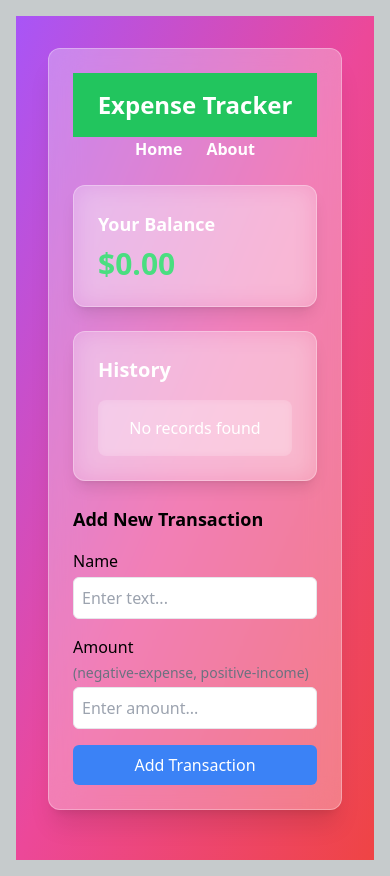
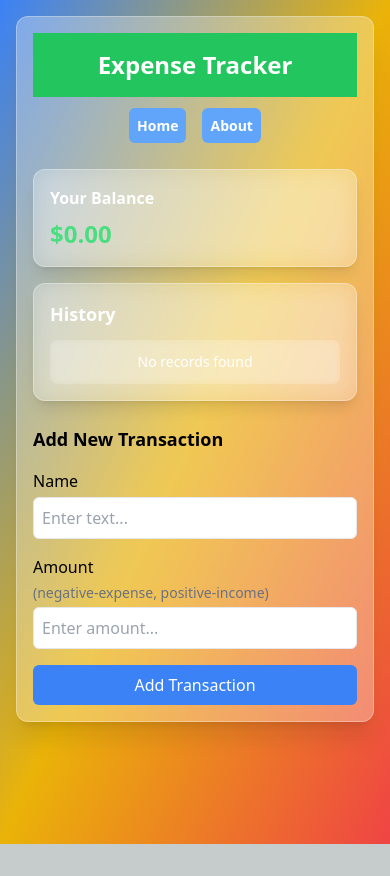
Before and after one commit to Papol14/expense-tracker-react, a React (Vite) app: page / in a window 390 px wide. After the commit the page ends 844 px from the top, so only its background shows below. Built offline with nearby package versions, Linux system fonts and the light colour scheme.

Commit message:
Fixed responsiveness

```diff
--- a/src/App.jsx
+++ b/src/App.jsx
@@ -6,7 +6,18 @@ import History from "./components/History";
 import TransactionForm from "./components/TransactionForm";
 import About from "./pages/About";
 
-const HomePage = ({ transactions, deleteTransaction, editTransaction, addTransaction, editingTransaction, getBalance }) => {
+const HomePage = ({
+  transactions,
+  deleteTransaction,
+  editTransaction,
+  addTransaction,
+  editingTransaction,
+  editForm,
+  handleEditFormChange,
+  handleSave,
+  handleCancel,
+  getBalance
+}) => {
   return (
     <>
       <Balance balance={getBalance()} />
@@ -14,6 +25,11 @@ const HomePage = ({ transactions, deleteTransaction, editTransaction, addTransac
         transactions={transactions}
         onDelete={deleteTransaction}
         onEdit={editTransaction}
+        editForm={editForm}
+        onEditFormChange={handleEditFormChange}
+        onSave={handleSave}
+        onCancel={handleCancel}
+        editingTransaction={editingTransaction}
       />
       <TransactionForm
         addTransaction={addTransaction}
@@ -29,12 +45,41 @@ const App = () => {
     return savedTransactions ? JSON.parse(savedTransactions) : [];
   });
   const [editingTransaction, setEditingTransaction] = useState(null);
+  const [editForm, setEditForm] = useState({
+    description: '',
+    amount: 0
+  });
 
-  // Save to localStorage whenever transactions change
   useEffect(() => {
     localStorage.setItem('transactions', JSON.stringify(transactions));
   }, [transactions]);
 
+  const handleEditFormChange = (field, value) => {
+    setEditForm(prev => ({
+      ...prev,
+      [field]: value
+    }));
+  };
+
+  const handleSave = (id) => {
+    const updatedTransaction = {
+      ...editForm,
+      id: id,
+      amount: parseFloat(editForm.amount)
+    };
+    setTransactions(
+      transactions.map((t) =>
+        t.id === id ? updatedTransaction : t
+      )
+    );
+    setEditingTransaction(null);
+    setEditForm({ description: '', amount: 0 });
+  };
+
+  const handleCancel = () => {
+    setEditingTransaction(null);
+    setEditForm({ description: '', amount: 0 });
+  };
 
   const addTransaction = (transaction) => {
     if (editingTransaction) {
@@ -54,18 +99,11 @@ const App = () => {
   };
 
   const editTransaction = (transaction) => {
-    if (editingTransaction && transaction.id === editingTransaction.id) {
-      // If we're updating an existing transaction
-      setTransactions(
-        transactions.map((t) =>
-          t.id === transaction.id ? transaction : t
-        )
-      );
-      setEditingTransaction(null);
-    } else {
-      // If we're starting to edit a transaction
     setEditingTransaction(transaction);
-    }
+    setEditForm({
+      description: transaction.description,
+      amount: transaction.amount
+    });
   };
 
   const getBalance = () => {
@@ -74,16 +112,16 @@ const App = () => {
 
   return (
     <Router>
-      <div className="min-h-screen bg-gradient-to-br from-purple-500 via-pink-500 to-red-500 p-8">
-        <div className="max-w-xl mx-auto backdrop-blur-lg bg-white/30 p-6 rounded-xl shadow-xl border border-white/30">
+      <div className="min-h-screen bg-gradient-to-br from-blue-500 via-yellow-500 to-red-500 p-4 sm:p-8">
+        <div className="w-full max-w-xl mx-auto backdrop-blur-lg bg-white/30 p-4 sm:p-6 rounded-xl shadow-xl border border-white/30">
           <Header />
-          <nav className="mb-6">
-            <ul className="flex gap-6 justify-center">
+          <nav className="mb-4 sm:mb-6">
+            <ul className="flex gap-4 sm:gap-6 justify-center p-4">
               <li>
-                <Link to="/" className="text-white hover:text-gray-200 transition-colors font-semibold">Home</Link>
+                <Link to="/" className="bg-blue-400 p-2 rounded-md text-white hover:text-gray-200 transition-colors font-semibold text-sm sm:text-base">Home</Link>
               </li>
               <li>
-                <Link to="/about" className="text-white hover:text-gray-200 transition-colors font-semibold">About</Link>
+                <Link to="/about" className="bg-blue-400 p-2 rounded-md text-white hover:text-gray-200 transition-colors font-semibold text-sm sm:text-base">About</Link>
               </li>
             </ul>
           </nav>
@@ -98,6 +136,10 @@ const App = () => {
                   editTransaction={editTransaction}
                   addTransaction={addTransaction}
                   editingTransaction={editingTransaction}
+                  editForm={editForm}
+                  handleEditFormChange={handleEditFormChange}
+                  handleSave={handleSave}
+                  handleCancel={handleCancel}
                   getBalance={getBalance}
                 />
               }
--- a/src/components/Balance.jsx
+++ b/src/components/Balance.jsx
@@ -1,8 +1,8 @@
 const Balance = ({ balance }) => {
   return (
-    <div className="backdrop-blur-md bg-white/20 p-6 rounded-xl shadow-lg border border-white/30 mb-6">
-      <h2 className="text-lg font-semibold text-white mb-2">Your Balance</h2>
-      <h3 className={`text-3xl font-bold ${
+    <div className="backdrop-blur-md bg-white/20 p-4 sm:p-6 rounded-xl shadow-lg border border-white/30 mb-4 sm:mb-6">
+      <h2 className="text-base sm:text-lg font-semibold text-white mb-2">Your Balance</h2>
+      <h3 className={`text-2xl sm:text-3xl font-bold ${
         balance < 0 ? 'text-red-400' : 'text-green-400'
       } transition-colors`}>
         ${balance.toFixed(2)}
--- a/src/components/History.jsx
+++ b/src/components/History.jsx
@@ -1,43 +1,18 @@
-import { useState } from 'react';
-
-const History = ({ transactions, onDelete, onEdit }) => {
-  const [editingId, setEditingId] = useState(null);
-  const [editForm, setEditForm] = useState({
-    description: '',
-    amount: 0
-  });
-
-  const handleEdit = (transaction) => {
-    if (editingId === null) {
-      setEditingId(transaction.id);
-      setEditForm({
-        description: transaction.description,
-        amount: transaction.amount,
-        id: transaction.id
-      });
-    }
-  };
-
-  const handleSave = (id) => {
-    onEdit({
-      ...editForm,
-      id: id,
-      amount: parseFloat(editForm.amount) // Ensure amount is a number
-    });
-    setEditingId(null);
-    setEditForm({ description: '', amount: 0 });
-  };
-
-  const handleCancel = () => {
-    setEditingId(null);
-    setEditForm({ description: '', amount: 0 });
-  };
-
+const History = ({
+  transactions,
+  onDelete,
+  onEdit,
+  editForm,
+  onEditFormChange,
+  onSave,
+  onCancel,
+  editingTransaction
+}) => {
   return (
-    <div className="backdrop-blur-md bg-white/20 p-6 rounded-xl shadow-lg border border-white/30">
-      <h3 className="text-xl font-semibold text-white mb-4">History</h3>
+    <div className="backdrop-blur-md bg-white/20 p-4 sm:p-6 rounded-xl shadow-lg border border-white/30">
+      <h3 className="text-lg sm:text-xl font-semibold text-white mb-3 sm:mb-4">History</h3>
       {transactions.length === 0 ? (
-        <div className="text-white text-center py-4 backdrop-blur-sm bg-white/10 rounded-lg">
+        <div className="text-white text-center py-3 sm:py-4 backdrop-blur-sm bg-white/10 rounded-lg text-sm sm:text-base">
           No records found
         </div>
       ) : (
@@ -48,45 +23,45 @@ const History = ({ transactions, onDelete, onEdit }) => {
                 transaction.amount < 0
                   ? 'bg-red-400/30 border-red-400/50'
                   : 'bg-green-400/30 border-green-400/50'
-              } rounded-lg p-4 border transition-all hover:shadow-md`}
+              } rounded-lg p-3 sm:p-4 border transition-all hover:shadow-md`}
               key={transaction.id}
             >
-              {editingId === transaction.id ? (
-                <div className="flex flex-col sm:flex-row gap-3">
-                  <div className="flex flex-col sm:flex-row gap-3 flex-1">
+              {editingTransaction?.id === transaction.id ? (
+                <div className="flex flex-col gap-3">
+                  <div className="flex flex-col sm:flex-row gap-2 sm:gap-3 w-full">
                     <input
                       type="text"
                       value={editForm.description}
-                      onChange={(e) => setEditForm({...editForm, description: e.target.value})}
-                      className="p-2 rounded-lg bg-white/70 border border-white/30 backdrop-blur-sm flex-1 focus:outline-none focus:ring-2 focus:ring-white/50"
+                      onChange={(e) => onEditFormChange('description', e.target.value)}
+                      className="p-2 rounded-lg bg-white/70 border border-white/30 backdrop-blur-sm w-full focus:outline-none focus:ring-2 focus:ring-white/50 text-sm sm:text-base"
                       placeholder="Description"
                     />
                     <input
                       type="number"
                       value={editForm.amount}
-                      onChange={(e) => setEditForm({...editForm, amount: e.target.value})}
-                      className="p-2 rounded-lg bg-white/70 border border-white/30 backdrop-blur-sm w-full sm:w-28 focus:outline-none focus:ring-2 focus:ring-white/50"
+                      onChange={(e) => onEditFormChange('amount', e.target.value)}
+                      className="p-2 rounded-lg bg-white/70 border border-white/30 backdrop-blur-sm w-full sm:w-32 focus:outline-none focus:ring-2 focus:ring-white/50 text-sm sm:text-base"
                       step="0.01"
                     />
                   </div>
-                  <div className="flex gap-2 justify-end sm:ml-3 mt-3 sm:mt-0">
+                  <div className="flex gap-2 justify-end">
                     <button
-                      onClick={() => handleSave(transaction.id)}
-                      className="p-2 px-4 text-sm bg-green-500/80 hover:bg-green-600/80 text-white rounded-lg backdrop-blur-sm transition-colors flex-1 sm:flex-none"
+                      onClick={() => onSave(transaction.id)}
+                      className="p-2 px-3 sm:px-4 text-xs sm:text-sm bg-green-500/80 hover:bg-green-600/80 text-white rounded-lg backdrop-blur-sm transition-colors flex-1 sm:flex-none"
                     >
                       Save
                     </button>
                     <button
-                      onClick={handleCancel}
-                      className="p-2 px-4 text-sm bg-gray-500/80 hover:bg-gray-600/80 text-white rounded-lg backdrop-blur-sm transition-colors flex-1 sm:flex-none"
+                      onClick={onCancel}
+                      className="p-2 px-3 sm:px-4 text-xs sm:text-sm bg-gray-500/80 hover:bg-gray-600/80 text-white rounded-lg backdrop-blur-sm transition-colors flex-1 sm:flex-none"
                     >
                       Cancel
                     </button>
                   </div>
                 </div>
               ) : (
-                <div className="flex flex-col sm:flex-row justify-between gap-3 sm:items-center">
-                  <div className="text-white">
+                <div className="flex flex-col sm:flex-row justify-between gap-2 sm:gap-3 sm:items-center">
+                  <div className="text-white text-sm sm:text-base">
                     <span className="font-medium">{transaction.description}</span>
                     <span className="ml-2 font-semibold">
                       {transaction.amount > 0 ? "+" : ""}${transaction.amount.toFixed(2)}
@@ -94,14 +69,14 @@ const History = ({ transactions, onDelete, onEdit }) => {
                   </div>
                   <div className="flex gap-2 justify-end">
                     <button
-                      onClick={() => handleEdit(transaction)}
-                      className="p-2 px-4 text-sm bg-blue-500/80 hover:bg-blue-600/80 text-white rounded-lg backdrop-blur-sm transition-colors"
+                      onClick={() => onEdit(transaction)}
+                      className="p-2 px-3 sm:px-4 text-xs sm:text-sm bg-blue-500/80 hover:bg-blue-600/80 text-white rounded-lg backdrop-blur-sm transition-colors"
                     >
                       Edit
                     </button>
                     <button
                       onClick={() => onDelete(transaction.id)}
-                      className="p-2 px-4 text-sm bg-red-500/80 hover:bg-red-600/80 text-white rounded-lg backdrop-blur-sm transition-colors"
+                      className="p-2 px-3 sm:px-4 text-xs sm:text-sm bg-red-500/80 hover:bg-red-600/80 text-white rounded-lg backdrop-blur-sm transition-colors"
                     >
                       Delete
                     </button>
@@ -114,6 +89,7 @@ const History = ({ transactions, onDelete, onEdit }) => {
       )}
     </div>
   );
+
 };
 
 export default History;
--- a/src/index.css
+++ b/src/index.css
@@ -4,5 +4,4 @@
 
 body {
   background-color: rgb(198, 203, 204);
-  padding: 1rem;
 }
```
Lines whose indentation alone changed are shown as unchanged.
